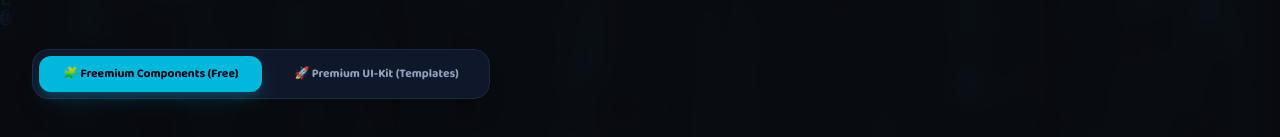
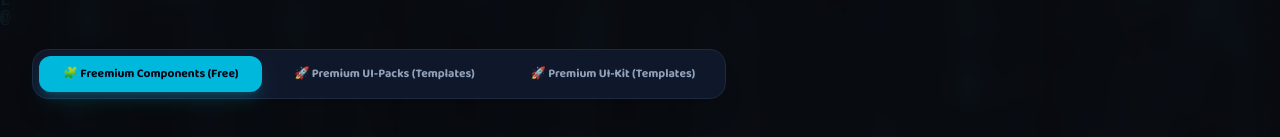
Before and after one commit to lakshan-beast/SyncXel, a React (Vite) app: page /components in a window 1280 px wide. Shown: the part 319-456 px from the top of the page. Built offline with nearby package versions, Linux system fonts and the light colour scheme.

Commit message:
feat: add UI Packs button and integrate PackComponent in AllComponents

```diff
--- a/src/pages/AllComponentsNew.jsx
+++ b/src/pages/AllComponentsNew.jsx
@@ -18,11 +18,15 @@ import { TbFileDownloadFilled } from "react-icons/tb";
 
 import { TbCopyPlusFilled, TbCopyCheckFilled } from "react-icons/tb";
 // import { GiFishBucket } from "react-icons/gi";
-{/* <GiFishBucket /> */}
+{
+  /* <GiFishBucket /> */
+}
 import { GiBoatFishing } from "react-icons/gi";
 
 import { freeComponentsData } from "../data/free/freeIndex";
 import { premiumKits } from "../data/premiumKitData";
+// import { uiPacksData } from "../data/uiPacks";
+import PackComponent from "./Packs";
 
 export default function AllComponents() {
   // State for Main Tabs: "freemium" or "premium"
@@ -69,22 +73,6 @@ export default function AllComponents() {
     "Success & Toasts",
     "Back to Top & FAB",
   ];
-
-  //   Buttons & Actions
-  // Loaders & Spinners
-  // Modals & Popups
-  // Cards & Containers
-  // Badges & Tags
-  // Inputs & Search Fields
-  // Navbars & Headers
-  // Forms & Authentication
-  // Toggles & Switches
-  // Pricing Tables
-  // Accordions & FAQs
-  // Avatars & Profiles
-  // Tabs & Dynamic Panels
-  // Footers & Sitemaps
-  // Notifications, Toasts & Alerts
 
   // Filtered components based on selected category
   const filteredFreeComponents = freeComponentsData.filter(
@@ -154,6 +142,15 @@ export default function AllComponents() {
             🧩 Freemium Components (Free)
           </button>
           <button
+            onClick={() => setMainTab("uiPacksData")}
+            className={`px-6 py-2.5 rounded-xl text-xs font-bold transition-all cursor-pointer ${
+              mainTab === "uiPacksData"
+                ? "bg-amber-400 text-slate-950 shadow-lg shadow-amber-400/20"
+                : "text-slate-400 hover:text-white"
+            }`}>
+            🚀 Premium UI-Packs (Templates)
+          </button>
+          <button
             onClick={() => setMainTab("premium")}
             className={`px-6 py-2.5 rounded-xl text-xs font-bold transition-all cursor-pointer ${
               mainTab === "premium"
@@ -164,6 +161,8 @@ export default function AllComponents() {
           </button>
         </div>
       </div>
+
+      <PackComponent />
 
       {/* 3. CONTENT AREA BASED ON MAIN TAB */}
       {mainTab === "freemium" ? (
```
